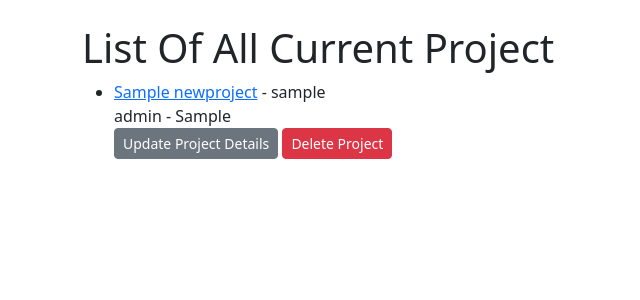
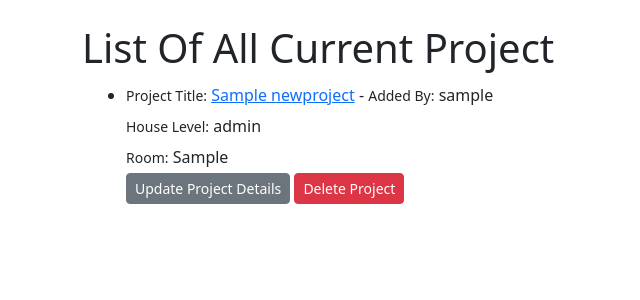
Before and after one commit to ProgrammingWithCybineer/Renovation_Tracker_App, a Django app: page / in a window 1280 px wide. Shown: the part 56-356 px from the top of the page, without its empty margins (0-640 px from the left). Run offline with Django 3.2, Linux system fonts and the light colour scheme; tables that the repository leaves empty hold one stand-in row (values such as "Sample post").

Commit message:
added date fields

```diff
--- a/WebAppRenoTracker/models.py
+++ b/WebAppRenoTracker/models.py
@@ -39,7 +39,7 @@ class newProject(models.Model):
     #notes section
     notes = models.TextField()
     #date project completed
-    project_completion_date = models.DateField()
+    project_completion_date = models.DateField(null=True)
     #Entry added by. For database purposes
     updated_By = models.ForeignKey(User, on_delete=models.CASCADE)
     #image loader option
--- a/WebAppRenoTracker/templates/home.html
+++ b/WebAppRenoTracker/templates/home.html
@@ -7,19 +7,25 @@
 
 <h1>List Of All Current Project</h1>
 
-
+<div class=" container">
 <ul>
 {% for newproject in object_list %}
-    <li><a href= "{% url 'project-details' newproject.pk %}">{{ newproject.project_title }}</a>
-        - {{ newproject.updated_By }} <br/>
-        {{ newproject.house_Level }} - {{ newproject.room }}  <br/>
-        <a href="{% url 'update-project' newproject.pk %}" class="btn btn-secondary btn-sm">Update Project Details</a>
-        <a href="{% url 'delete-project' newproject.pk %}" class="btn btn-danger btn-sm">Delete Project</a> <br/><br/>
-        <br/>
+    <li>
+        <label for="colFormLabelSm" class="col-form-label col-form-label-sm">Project Title: </label>
+            <a href= "{% url 'project-details' newproject.pk %}">{{ newproject.project_title }}</a>
+            - <label for="colFormLabelSm" class="col-form-label col-form-label-sm">Added By: </label>
+                {{ newproject.updated_By }} <br/>
+            <label for="colFormLabelSm" class="col-form-label col-form-label-sm">House Level: </label>
+                {{ newproject.house_Level }} <br/>
+            <label for="colFormLabelSm" class="col-form-label col-form-label-sm">Room: </label> {{ newproject.room }}
+            <br/>
+            <a href="{% url 'update-project' newproject.pk %}" class="btn btn-secondary btn-sm">Update Project Details</a>
+            <a href="{% url 'delete-project' newproject.pk %}" class="btn btn-danger btn-sm">Delete Project</a> <br/><br/>
+            <br/>
     </li>
 {% endfor %}
 </ul>
-
+</div>
 
 
 
--- a/WebAppRenoTracker/views.py
+++ b/WebAppRenoTracker/views.py
@@ -18,7 +18,7 @@ def index(request):
 class HomeView(ListView):
     model = newProject
     template_name = 'home.html'
-    #ordering = ['-id'] # will change to date field later
+    ordering = ['project_start_date'] # will change to date field later
 
 
 class ProjectDetailView(DetailView):
```
Also changed, not shown: WebAppRenoTracker/forms.py (+7 -3 lines), WebAppRenoTracker/templates/project_details.html (+8 -6 lines), WebAppRenoTracker/migrations/0008_newproject_project_completion_date.py (added), WebAppRenoTracker/migrations/0009_alter_newproject_project_completion_date.py (added).
